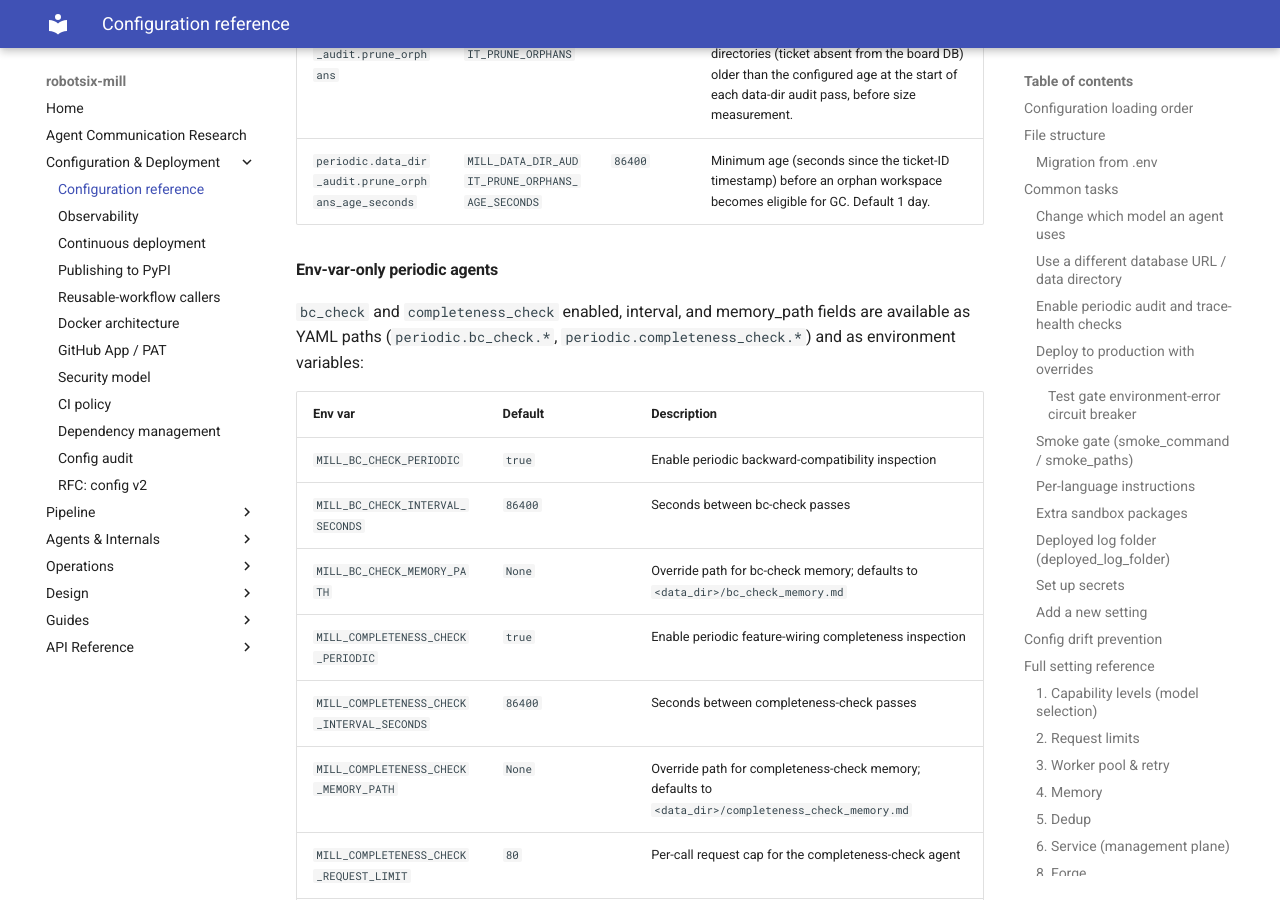
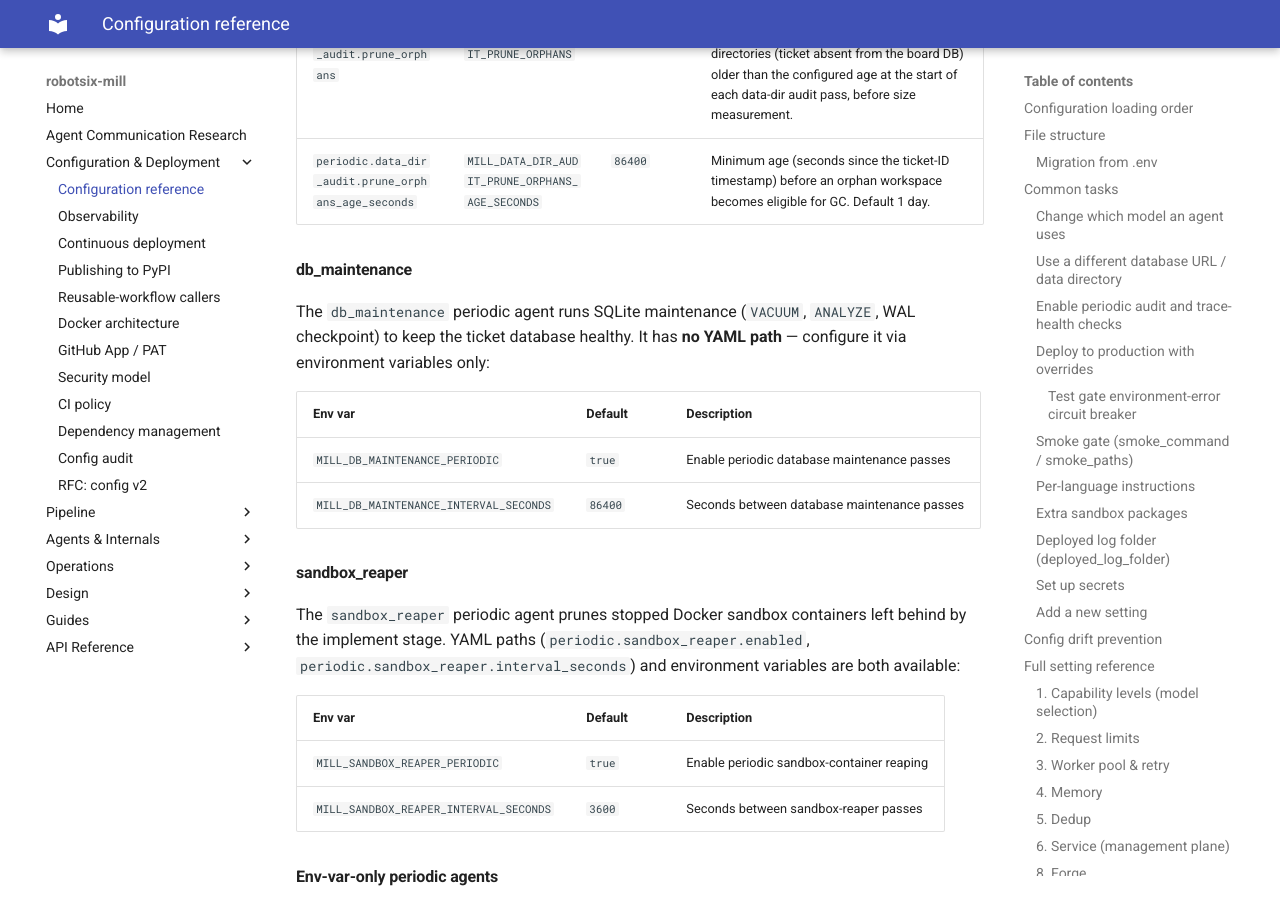
Before and after one commit to damien-robotsix/robotsix-mill, an MkDocs documentation site: the page built from docs/configuration.md, in a window 1280 px wide and 900 px high, scrolled down 28803 px. Built offline with MkDocs 1.6.1 and Material for MkDocs 9.7.7, drawn with Linux system fonts in a browser that asks for light colours; some of the changed text lies outside the part shown.

Commit message:
mill: env doc sync: missing-from-docs — MILL_DB_MAINTENANCE_* + MILL_SANDBOX_REAPER_* env vars (4 fields) (20260626T204331Z-env-doc-sync-missing-from-docs-mill-db-m-ed92)

```diff
--- a/docs/configuration.md
+++ b/docs/configuration.md
@@ -614,7 +614,7 @@ Periodic agents: `audit`, `trace_health`, `trace_review`, `health`, `test_gap`,
 `agent_check`, `survey`, `ci_monitor`, `config_sync`, `member_sync`, `bc_check`,
 `completeness_check`, `diagnostic`, `forge_parity`, `module_curator`,
 `copy_paste`, `timeout_escalation`, `langfuse_cleanup`, `data_dir_audit`, `dependabot_ingest`, `run_health`, `stale_branch_cleanup`,
-`state_sync`, `env_doc_sync`.
+`state_sync`, `env_doc_sync`, `db_maintenance`, `sandbox_reaper`.
 
 > ¹ Most agents default to `enabled: true`. Exceptions: `diagnostic`, `stale_branch_cleanup`, and `meta_periodic` default to `false`.
 >
@@ -704,6 +704,29 @@ agent-specific settings are available:
 | `periodic.data_dir_audit.prune_memory_ledgers` | `MILL_DATA_DIR_AUDIT_PRUNE_MEMORY_LEDGERS` | `true` | Default-on GC: truncate over-cap `*_memory.md` files on disk before size measurement, using the same tail_keep primitive the agent already uses at read/write time. |
 | `periodic.data_dir_audit.prune_orphans` | `MILL_DATA_DIR_AUDIT_PRUNE_ORPHANS` | `true` | Default-on GC: prune orphan workspace directories (ticket absent from the board DB) older than the configured age at the start of each data-dir audit pass, before size measurement. |
 | `periodic.data_dir_audit.prune_orphans_age_seconds` | `MILL_DATA_DIR_AUDIT_PRUNE_ORPHANS_AGE_SECONDS` | `86400` | Minimum age (seconds since the ticket-ID timestamp) before an orphan workspace becomes eligible for GC. Default 1 day. |
+
+#### db_maintenance
+
+The `db_maintenance` periodic agent runs SQLite maintenance (`VACUUM`,
+`ANALYZE`, WAL checkpoint) to keep the ticket database healthy.  It has
+**no YAML path** — configure it via environment variables only:
+
+| Env var | Default | Description |
+|---------|---------|-------------|
+| `MILL_DB_MAINTENANCE_PERIODIC` | `true` | Enable periodic database maintenance passes |
+| `MILL_DB_MAINTENANCE_INTERVAL_SECONDS` | `86400` | Seconds between database maintenance passes |
+
+#### sandbox_reaper
+
+The `sandbox_reaper` periodic agent prunes stopped Docker sandbox
+containers left behind by the implement stage.  YAML paths
+(`periodic.sandbox_reaper.enabled`, `periodic.sandbox_reaper.interval_seconds`)
+and environment variables are both available:
+
+| Env var | Default | Description |
+|---------|---------|-------------|
+| `MILL_SANDBOX_REAPER_PERIODIC` | `true` | Enable periodic sandbox-container reaping |
+| `MILL_SANDBOX_REAPER_INTERVAL_SECONDS` | `3600` | Seconds between sandbox-reaper passes |
 
 #### Env-var-only periodic agents
 
```
Also changed, not shown: CHANGELOG.md (+4 -0 lines).
